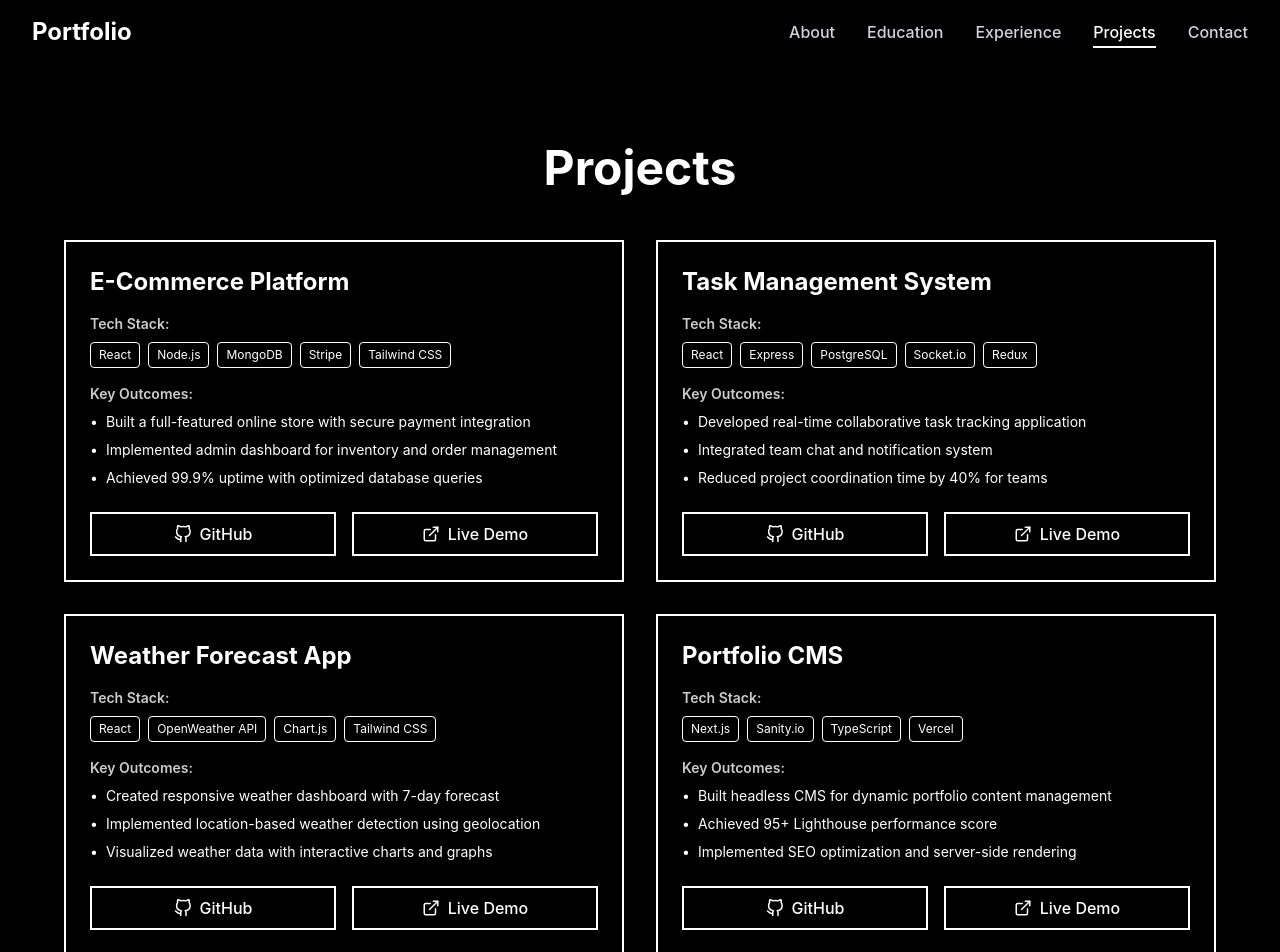
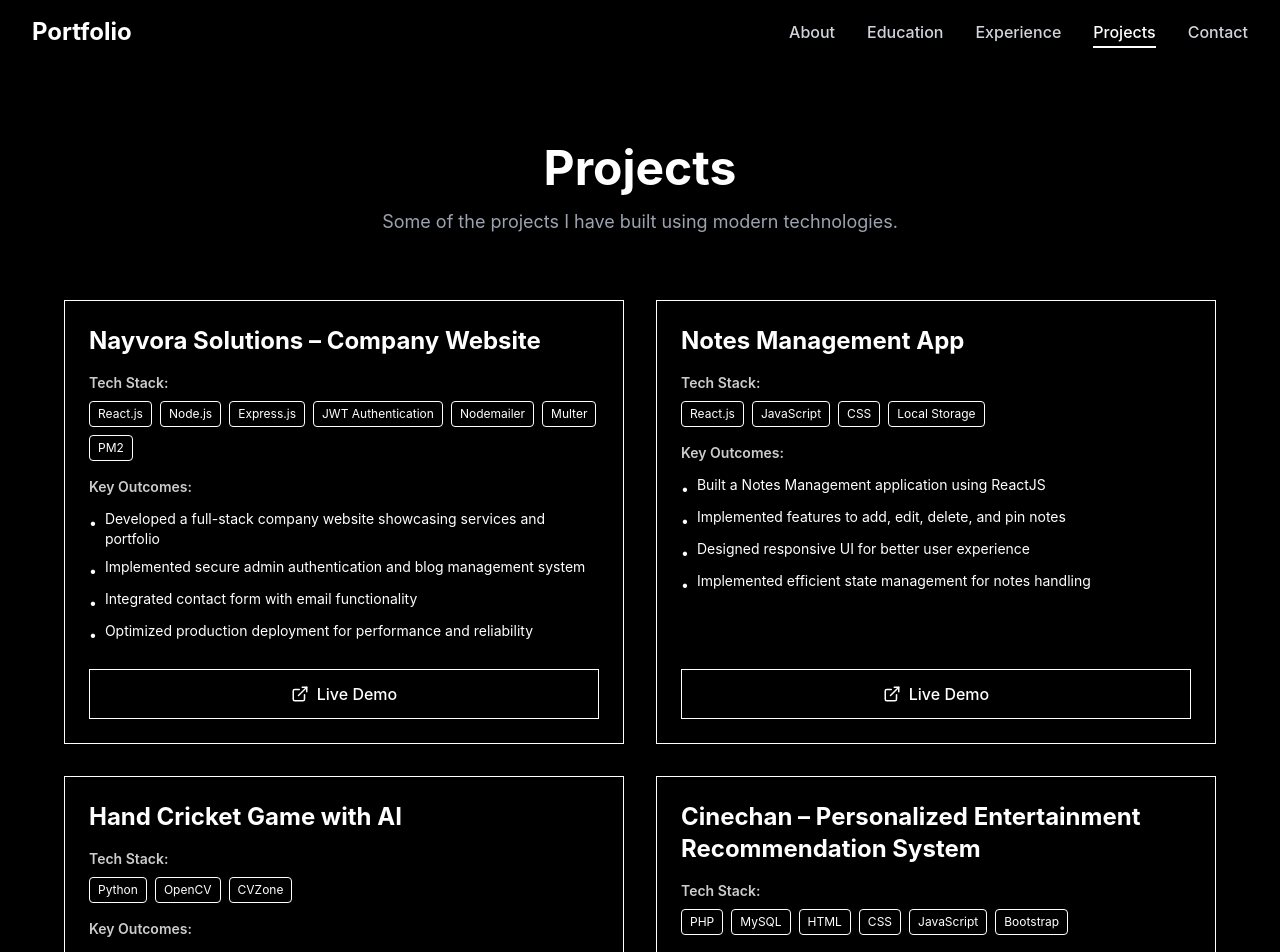
Before and after one commit to Rushankbhai-Nakum/Portfolio, a React (Vite) app in the folder client/: page /projects in a window 1280 px wide. Shown: the top 952 px of the page. Built offline with nearby package versions, Linux system fonts and the light colour scheme; the HTML template or start-up script is replaced by a standard one.

Commit message:
update my details

```diff
--- a/client/src/components/About.jsx
+++ b/client/src/components/About.jsx
@@ -3,12 +3,62 @@
  * Landing page with personal introduction and skills showcase
  */
 import ScrollReveal from './ScrollReveal';
+import {
+  FaReact, FaNodeJs, FaGitAlt, FaGithub, FaPython,
+  FaHtml5, FaCss3Alt, FaNpm
+} from 'react-icons/fa';
+import {
+  SiJavascript, SiTailwindcss, SiExpress, SiMongodb,
+  SiMysql, SiPostman, SiVisualstudiocode, SiC, SiCplusplus
+} from 'react-icons/si';
+import { BiData } from 'react-icons/bi';
 
 const About = () => {
   const skills = [
-    { category: 'Frontend', items: ['React', 'JavaScript', 'Tailwind CSS', 'HTML/CSS'] },
-    { category: 'Backend', items: ['Node.js', 'Express', 'MongoDB', 'REST APIs'] },
-    { category: 'Tools', items: ['Git', 'VS Code', 'Postman', 'npm'] }
+    {
+      category: 'Frontend Development',
+      items: [
+        { name: 'React.js', icon: <FaReact /> },
+        { name: 'JavaScript (ES6+)', icon: <SiJavascript /> },
+        { name: 'Tailwind CSS', icon: <SiTailwindcss /> },
+        { name: 'HTML5', icon: <FaHtml5 /> },
+        { name: 'CSS3', icon: <FaCss3Alt /> }
+      ]
+    },
+    {
+      category: 'Backend Development',
+      items: [
+        { name: 'Node.js', icon: <FaNodeJs /> },
+        { name: 'Express.js', icon: <SiExpress /> },
+        { name: 'REST API Development', icon: <BiData /> }
+      ]
+    },
+    {
+      category: 'Databases',
+      items: [
+        { name: 'MongoDB', icon: <SiMongodb /> },
+        { name: 'MySQL', icon: <SiMysql /> }
+      ]
+    },
+    {
+      category: 'Programming Languages',
+      items: [
+        { name: 'C', icon: <SiC /> },
+        { name: 'C++', icon: <SiCplusplus /> },
+        { name: 'Python', icon: <FaPython /> },
+        { name: 'SQL', icon: <BiData /> }
+      ]
+    },
+    {
+      category: 'Tools & Platforms',
+      items: [
+        { name: 'Git', icon: <FaGitAlt /> },
+        { name: 'GitHub', icon: <FaGithub /> },
+        { name: 'VS Code', icon: <SiVisualstudiocode /> },
+        { name: 'Postman', icon: <SiPostman /> },
+        { name: 'npm', icon: <FaNpm /> }
+      ]
+    }
   ];
 
   return (
@@ -20,17 +70,16 @@ const About = () => {
             {/* Left Side - Text Content */}
             <div className="space-y-6">
               <h1 className="text-5xl md:text-6xl lg:text-7xl font-bold leading-tight">
-                Your Name
+                Rushanksinh Nakum
+
               </h1>
               <div className="text-lg md:text-xl text-gray-300 space-y-4">
+
                 <p>
-                  Full Stack Developer specializing in building exceptional digital experiences.
-                  Passionate about creating elegant solutions to complex problems using modern
-                  web technologies.
+                MERN Stack Developer | Full Stack Developer
                 </p>
                 <p>
-                  With expertise in MERN stack development, I transform ideas into scalable,
-                  user-friendly applications that make a difference.
+                  Full Stack Developer specializing in MERN stack development with experience building modern web applications. Passionate about solving real-world problems through efficient and scalable digital solutions.
                 </p>
               </div>
             </div>
@@ -39,7 +88,7 @@ const About = () => {
             <div className="flex justify-center md:justify-end">
               <div className="w-full max-w-md aspect-square bg-gray-800 border-4 border-white overflow-hidden">
                 <img
-                  src="https://images.unsplash.com/photo-1507003211169-0a1dd7228f2d?w=600&h=600&fit=crop"
+                  src="https://t3.ftcdn.net/jpg/06/01/17/18/360_F_601171862_l7yZ0wujj8o2SowiKTUsfLEEx8KunYNd.jpg"
                   alt="Professional Developer"
                   className="w-full h-full object-cover grayscale hover:grayscale-0 transition-all duration-300"
                   loading="lazy"
@@ -52,15 +101,28 @@ const About = () => {
         {/* Skills Section */}
         <ScrollReveal>
           <div className="mt-20">
-            <h2 className="text-4xl md:text-5xl font-bold mb-12 text-center">Skills</h2>
-            <div className="grid md:grid-cols-3 gap-8">
+            <h2 className="text-4xl md:text-5xl font-bold mb-4 text-center">
+              Skills & Technologies
+            </h2>
+            <p className="text-center text-gray-400 mb-12 text-lg">
+              Technologies and tools I use to build modern, scalable web applications.
+            </p>
+
+            <div className="grid md:grid-cols-2 lg:grid-cols-3 gap-6">
               {skills.map((skill, index) => (
                 <ScrollReveal key={skill.category}>
-                  <div className="border-2 border-white p-6 hover:bg-white hover:text-black transition-colors">
-                    <h3 className="text-2xl font-bold mb-4">{skill.category}</h3>
-                    <ul className="space-y-2">
-                      {skill.items.map(item => (
-                        <li key={item} className="text-lg">{item}</li>
+                  <div className="border border-white p-6 hover:bg-white hover:text-black transition-all duration-300 group">
+                    <h3 className="text-xl font-bold mb-4 pb-2 border-b border-current">
+                      {skill.category}
+                    </h3>
+                    <ul className="space-y-3">
+                      {skill.items.map((item, idx) => (
+                        <li key={idx} className="flex items-center gap-3 text-base">
+                          <span className="text-2xl group-hover:scale-110 transition-transform">
+                            {item.icon}
+                          </span>
+                          <span>{item.name}</span>
+                        </li>
                       ))}
                     </ul>
                   </div>
--- a/client/src/components/Experience.jsx
+++ b/client/src/components/Experience.jsx
@@ -4,87 +4,122 @@
  */
 import ScrollReveal from './ScrollReveal';
 
+// Reusable Experience Card Component
+const ExperienceCard = ({ experience, index }) => {
+  return (
+    <ScrollReveal>
+      <div className="relative mb-12 md:mb-16">
+        {/* Timeline Dot */}
+        <div className="absolute left-1/2 transform -translate-x-1/2 w-4 h-4 bg-white rounded-full border-4 border-black z-10 hidden md:block"></div>
+
+        {/* Card Container */}
+        <div className={`md:w-[calc(50%-2rem)] ${
+          index % 2 === 0 ? 'md:ml-auto md:pl-8' : 'md:mr-auto md:pr-8'
+        }`}>
+          <div className="border border-white p-6 bg-black hover:bg-white hover:text-black transition-all duration-300 hover:scale-105 group relative">
+            {/* Current Badge */}
+            {experience.current && (
+              <div className="absolute top-4 right-4 bg-white text-black px-3 py-1 text-xs font-bold group-hover:bg-black group-hover:text-white transition-colors">
+                CURRENT
+              </div>
+            )}
+
+            {/* Job Title */}
+            <h3 className="text-2xl font-bold mb-2 group-hover:text-black">
+              {experience.title}
+            </h3>
+
+            {/* Company */}
+            <p className="text-xl font-semibold mb-2 opacity-90">
+              {experience.company}
+            </p>
+
+            {/* Location */}
+            <p className="text-sm mb-2 opacity-80 flex items-center gap-2">
+              <span>📍</span>
+              {experience.location}
+            </p>
+
+            {/* Duration */}
+            <p className="text-sm mb-4 opacity-70 flex items-center gap-2">
+              <span>📅</span>
+              {experience.duration}
+            </p>
+
+            {/* Responsibilities */}
+            <div className="pt-4 border-t border-current">
+              <p className="text-sm font-semibold mb-3 opacity-80">Key Responsibilities:</p>
+              <ul className="space-y-2">
+                {experience.responsibilities.map((resp, idx) => (
+                  <li key={idx} className="flex items-start gap-2 text-sm">
+                    <span className="mt-1 text-xs">▹</span>
+                    <span>{resp}</span>
+                  </li>
+                ))}
+              </ul>
+            </div>
+          </div>
+        </div>
+      </div>
+    </ScrollReveal>
+  );
+};
+
 const Experience = () => {
   const experiences = [
     {
-      type: 'Running Internship',
-      duration: '4 Months',
-      company: 'Tech Solutions Pvt Ltd',
-      role: 'Full Stack Developer Intern',
-      period: 'Jan 2024 - Present',
-      description: [
-        'Developing and maintaining web applications using MERN stack with focus on scalability',
-        'Collaborating with senior developers to implement new features and optimize existing code',
-        'Participating in daily standups, code reviews, and agile development practices'
-      ],
-      current: true
+      title: 'Full Stack Developer Intern',
+      company: 'Innovatix Technologies',
+      location: 'Surat, India',
+      duration: 'Jan 2026 – Present',
+      current: true,
+      responsibilities: [
+        'Developed MERN stack applications with focus on scalability and performance',
+        'Implemented JWT authentication for secure user management',
+        'Built Nayvora Solutions company website with modern design principles',
+        'Integrated blog system and contact form with backend API'
+      ]
     },
     {
-      type: 'Summer Internship',
-      duration: '1 Month',
-      company: 'Digital Innovations Inc',
-      role: 'Frontend Developer Intern',
-      period: 'June 2023',
-      description: [
-        'Built responsive user interfaces using React and Tailwind CSS for client projects',
-        'Worked on component library development and implemented reusable UI components',
-        'Improved website performance by optimizing images and implementing lazy loading'
-      ],
-      current: false
+      title: 'Frontend Developer Intern',
+      company: 'QODORS Technologies',
+      location: 'Remote',
+      duration: 'May 28, 2025 – June 11, 2025',
+      current: false,
+      responsibilities: [
+        'Built responsive UI using ReactJS and modern CSS frameworks',
+        'Developed Notes Management Application with CRUD functionality',
+        'Implemented reusable components following best practices'
+      ]
     }
   ];
 
   return (
-    <section className="min-h-screen py-20 px-4">
-      <div className="max-w-4xl mx-auto">
+    <section className="min-h-screen py-20 px-4 bg-black text-white">
+      <div className="max-w-5xl mx-auto">
+        {/* Section Header */}
         <ScrollReveal>
-          <h2 className="text-4xl md:text-5xl font-bold mb-12 text-center">Experience</h2>
+          <div className="text-center mb-16">
+            <h2 className="text-4xl md:text-5xl font-bold mb-4">Experience</h2>
+            <p className="text-gray-400 text-lg max-w-2xl mx-auto">
+              My professional journey in software development and technology.
+            </p>
+          </div>
         </ScrollReveal>
 
+        {/* Timeline Container */}
         <div className="relative">
-          {/* Timeline Line */}
-          <div className="hidden md:block absolute left-1/2 transform -translate-x-1/2 w-0.5 h-full bg-black"></div>
+          {/* Vertical Timeline Line - Hidden on mobile */}
+          <div className="hidden md:block absolute left-1/2 transform -translate-x-1/2 w-0.5 h-full bg-white opacity-30"></div>
 
-          <div className="space-y-12">
+          {/* Experience Cards */}
+          <div>
             {experiences.map((exp, index) => (
-              <ScrollReveal key={index}>
-                <div className="relative">
-                  {/* Timeline Dot */}
-                  <div className="hidden md:block absolute left-1/2 transform -translate-x-1/2 w-4 h-4 bg-black rounded-full border-4 border-white z-10"></div>
-
-                  {/* Content Card */}
-                  <div className={`md:w-[calc(50%-2rem)] ${index % 2 === 0 ? 'md:ml-auto md:pl-8' : 'md:mr-auto md:pr-8'}`}>
-                    <div className="border-2 border-black p-6 bg-white hover:bg-black hover:text-white transition-all duration-300 relative">
-                      {/* Current Badge */}
-                      {exp.current && (
-                        <div className="absolute top-4 right-4 bg-black text-white px-3 py-1 text-xs font-bold">
-                          CURRENT
-                        </div>
-                      )}
-
-                      <div className="mb-4">
-                        <h3 className="text-2xl font-bold mb-2">{exp.type}</h3>
-                        <p className="text-sm opacity-70 mb-1">Duration: {exp.duration}</p>
-                      </div>
-
-                      <div className="mb-4">
-                        <p className="text-xl font-semibold mb-1">{exp.role}</p>
-                        <p className="text-lg opacity-80 mb-1">{exp.company}</p>
-                        <p className="text-sm opacity-70">{exp.period}</p>
-                      </div>
-
-                      <ul className="space-y-2">
-                        {exp.description.map((desc, idx) => (
-                          <li key={idx} className="flex items-start">
-                            <span className="mr-2 mt-1">•</span>
-                            <span className="text-sm">{desc}</span>
-                          </li>
-                        ))}
-                      </ul>
-                    </div>
-                  </div>
-                </div>
-              </ScrollReveal>
+              <ExperienceCard
+                key={index}
+                experience={exp}
+                index={index}
+              />
             ))}
           </div>
         </div>
--- a/client/src/components/Projects.jsx
+++ b/client/src/components/Projects.jsx
@@ -2,71 +2,20 @@
  * Projects Page Component
  * Grid layout showcasing portfolio projects with links
  */
-import { FiGithub, FiExternalLink } from 'react-icons/fi';
+import { FiExternalLink } from 'react-icons/fi';
 import ScrollReveal from './ScrollReveal';
 
-const Projects = () => {
-  const projects = [
-    {
-      name: 'E-Commerce Platform',
-      tech: ['React', 'Node.js', 'MongoDB', 'Stripe', 'Tailwind CSS'],
-      outcomes: [
-        'Built a full-featured online store with secure payment integration',
-        'Implemented admin dashboard for inventory and order management',
-        'Achieved 99.9% uptime with optimized database queries'
-      ],
-      github: 'https://github.com/yourusername/ecommerce-platform',
-      live: 'https://ecommerce-demo.com'
-    },
-    {
-      name: 'Task Management System',
-      tech: ['React', 'Express', 'PostgreSQL', 'Socket.io', 'Redux'],
-      outcomes: [
-        'Developed real-time collaborative task tracking application',
-        'Integrated team chat and notification system',
-        'Reduced project coordination time by 40% for teams'
-      ],
-      github: 'https://github.com/yourusername/task-manager',
-      live: 'https://taskmanager-demo.com'
-    },
-    {
-      name: 'Weather Forecast App',
-      tech: ['React', 'OpenWeather API', 'Chart.js', 'Tailwind CSS'],
-      outcomes: [
-        'Created responsive weather dashboard with 7-day forecast',
-        'Implemented location-based weather detection using geolocation',
-        'Visualized weather data with interactive charts and graphs'
-      ],
-      github: 'https://github.com/yourusername/weather-app',
-      live: 'https://weather-demo.com'
-    },
-    {
-      name: 'Portfolio CMS',
-      tech: ['Next.js', 'Sanity.io', 'TypeScript', 'Vercel'],
-      outcomes: [
-        'Built headless CMS for dynamic portfolio content management',
-        'Achieved 95+ Lighthouse performance score',
-        'Implemented SEO optimization and server-side rendering'
-      ],
-      github: 'https://github.com/yourusername/portfolio-cms',
-      live: 'https://portfolio-cms-demo.com'
-    }
-  ];
+// Reusable Project Card Component
+const ProjectCard = ({ project }) => {
+  return (
+    <ScrollReveal>
+      <div className="border border-white p-6 bg-black hover:bg-white hover:text-black transition-all duration-300 hover:scale-105 group flex flex-col h-full">
+        {/* Project Name */}
+        <h3 className="text-2xl font-bold mb-4 group-hover:text-black">
+          {project.name}
+        </h3>
 
-  return (
-    <section className="min-h-screen py-20 px-4 bg-black text-white">
-      <div className="max-w-6xl mx-auto">
-        <ScrollReveal>
-          <h2 className="text-4xl md:text-5xl font-bold mb-12 text-center">Projects</h2>
-        </ScrollReveal>
-
-        <div className="grid md:grid-cols-2 gap-8">
-          {projects.map((project, index) => (
-            <ScrollReveal key={index}>
-              <div className="border-2 border-white p-6 hover:bg-white hover:text-black transition-all duration-300 hover:scale-105 flex flex-col">
-                <h3 className="text-2xl font-bold mb-4">{project.name}</h3>
-
-                {/* Technology Stack */}
+        {/* Tech Stack */}
         <div className="mb-4">
           <p className="text-sm font-semibold mb-2 opacity-80">Tech Stack:</p>
           <div className="flex flex-wrap gap-2">
@@ -83,42 +32,99 @@ const Projects = () => {
 
         {/* Key Outcomes */}
         <div className="mb-6 flex-grow">
-                  <p className="text-sm font-semibold mb-2 opacity-80">Key Outcomes:</p>
+          <p className="text-sm font-semibold mb-3 opacity-80">Key Outcomes:</p>
           <ul className="space-y-2">
             {project.outcomes.map((outcome, idx) => (
-                      <li key={idx} className="flex items-start text-sm">
-                        <span className="mr-2">•</span>
+              <li key={idx} className="flex items-start gap-2 text-sm">
+                <span className="mt-1">•</span>
                 <span>{outcome}</span>
               </li>
             ))}
           </ul>
         </div>
 
-                {/* Action Buttons */}
-                <div className="flex gap-4 mt-auto">
-                  <a
-                    href={project.github}
-                    target="_blank"
-                    rel="noopener noreferrer"
-                    className="flex-1 flex items-center justify-center gap-2 border-2 border-current px-4 py-2 hover:opacity-70 transition-opacity"
-                    aria-label={`View ${project.name} on GitHub`}
-                  >
-                    <FiGithub size={18} />
-                    <span className="font-medium">GitHub</span>
-                  </a>
+        {/* Live Demo Button */}
         <a
           href={project.live}
           target="_blank"
           rel="noopener noreferrer"
-                    className="flex-1 flex items-center justify-center gap-2 border-2 border-current px-4 py-2 hover:opacity-70 transition-opacity"
+          className="w-full flex items-center justify-center gap-2 border border-current px-4 py-3 hover:bg-black hover:text-white group-hover:bg-black group-hover:text-white transition-all duration-300 font-medium mt-auto"
           aria-label={`View ${project.name} live demo`}
         >
           <FiExternalLink size={18} />
-                    <span className="font-medium">Live Demo</span>
+          <span>Live Demo</span>
         </a>
       </div>
+    </ScrollReveal>
+  );
+};
+
+const Projects = () => {
+  const projects = [
+    {
+      name: 'Nayvora Solutions – Company Website',
+      tech: ['React.js', 'Node.js', 'Express.js', 'JWT Authentication', 'Nodemailer', 'Multer', 'PM2'],
+      outcomes: [
+        'Developed a full-stack company website showcasing services and portfolio',
+        'Implemented secure admin authentication and blog management system',
+        'Integrated contact form with email functionality',
+        'Optimized production deployment for performance and reliability'
+      ],
+      live: 'https://nayvora.in'
+    },
+    {
+      name: 'Notes Management App',
+      tech: ['React.js', 'JavaScript', 'CSS', 'Local Storage'],
+      outcomes: [
+        'Built a Notes Management application using ReactJS',
+        'Implemented features to add, edit, delete, and pin notes',
+        'Designed responsive UI for better user experience',
+        'Implemented efficient state management for notes handling'
+      ],
+      live: 'https://notes-management-app-umber.vercel.app/'
+    },
+    {
+      name: 'Hand Cricket Game with AI',
+      tech: ['Python', 'OpenCV', 'CVZone'],
+      outcomes: [
+        'Developed a gesture-controlled hand cricket game',
+        'Implemented real-time finger detection for batting input',
+        'Built AI opponent with scoring and wicket logic',
+        'Demonstrated real-time computer vision processing'
+      ],
+      live: 'https://github.com/Rushankbhai-Nakum/Hand-Cricket-With-AI'
+    },
+    {
+      name: 'Cinechan – Personalized Entertainment Recommendation System',
+      tech: ['PHP', 'MySQL', 'HTML', 'CSS', 'JavaScript', 'Bootstrap'],
+      outcomes: [
+        'Built a mood-based content recommendation platform',
+        'Implemented secure user authentication system',
+        'Developed user preference tracking for personalized suggestions',
+        'Created admin panel for content management',
+        'Designed collaborative filtering-based recommendation engine'
+      ],
+      live: 'https://github.com/Rushankbhai-Nakum/Cinechan-'
+    }
+  ];
+
+  return (
+    <section className="min-h-screen py-20 px-4 bg-black text-white">
+      <div className="max-w-6xl mx-auto">
+        {/* Section Header */}
+        <ScrollReveal>
+          <div className="text-center mb-16">
+            <h2 className="text-4xl md:text-5xl font-bold mb-4">Projects</h2>
+            <p className="text-gray-400 text-lg max-w-2xl mx-auto">
+              Some of the projects I have built using modern technologies.
+            </p>
           </div>
         </ScrollReveal>
+
+        {/* Projects Grid */}
+        <div className="grid md:grid-cols-2 gap-8">
+          {projects.map((project, index) => (
+            <ProjectCard key={index} project={project} />
           ))}
         </div>
       </div>
```
Also changed, not shown: client/src/components/Education.jsx (+86 -29 lines), client/src/components/Footer.jsx (+5 -5 lines), 1 other file (tests, documents, lock files or other folders). Lines whose indentation alone changed are shown as unchanged.
